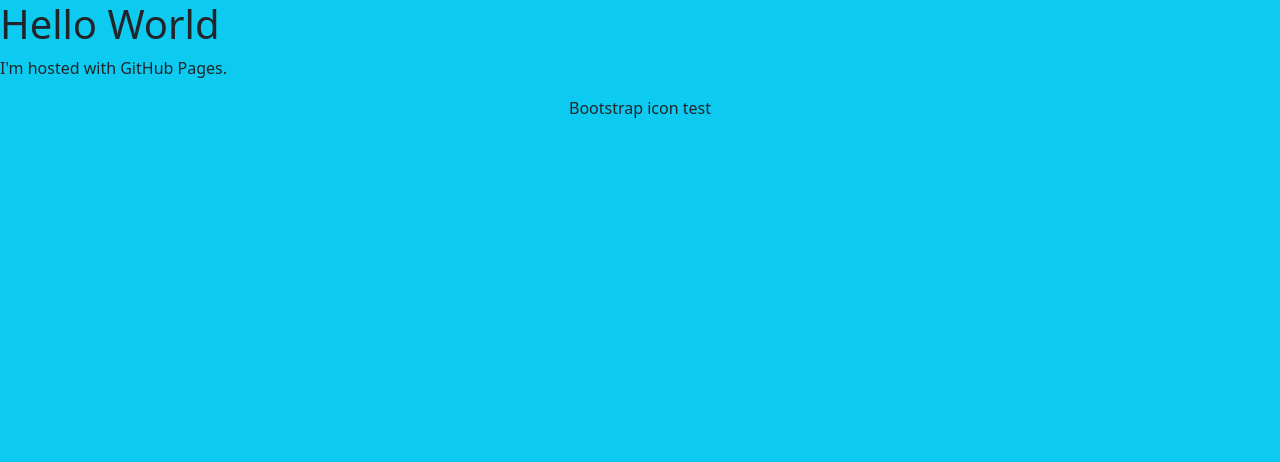
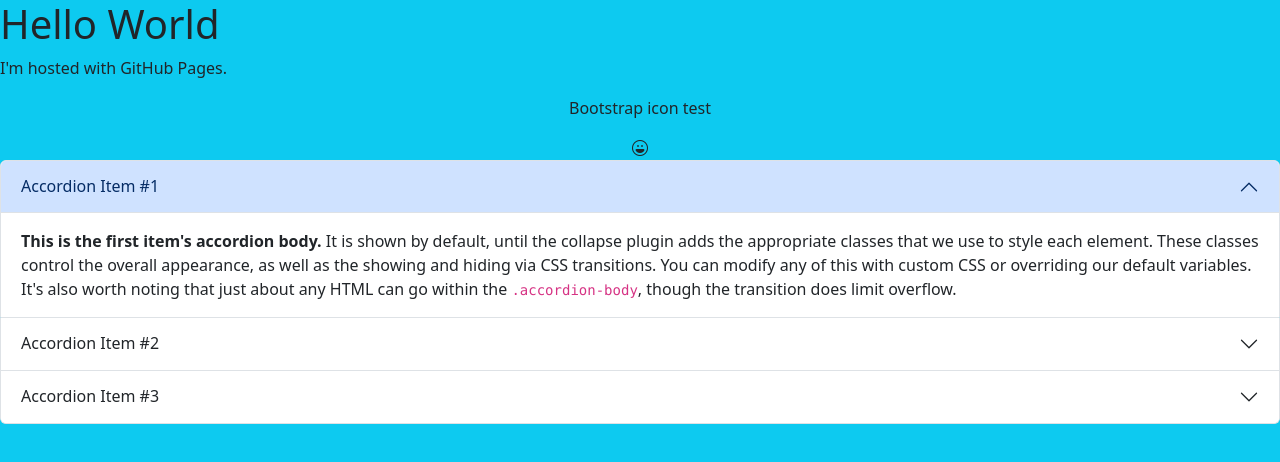
Before and after one commit to DamynFilipuzzi/Portfolio-2023, a website: page index.html in a window 1280 px wide. Drawn offline with nearby package versions, Linux system fonts and the light colour scheme.

Commit message:
Update index.html

```diff
--- a/index.html
+++ b/index.html
@@ -4,7 +4,9 @@
         <meta charset="utf-8">
         <!-- Bootstrap 5.3.2 -->
         <link href="https://cdn.jsdelivr.net/npm/bootstrap@5.3.2/dist/css/bootstrap.min.css" rel="stylesheet" integrity="sha384-T3c6CoIi6uLrA9TneNEoa7RxnatzjcDSCmG1MXxSR1GAsXEV/Dwwykc2MPK8M2HN" crossorigin="anonymous">
+        <link rel="stylesheet" href="https://cdn.jsdelivr.net/npm/bootstrap-icons@1.8.3/font/bootstrap-icons.css">
     </head>
+
     <body class="bg-info">
         <h1>Hello World</h1>
         <p>I'm hosted with GitHub Pages.</p>
@@ -13,6 +15,44 @@
             <i class="bi bi-emoji-laughing"></i>
         </div>
 
+        <div class="accordion" id="accordionExample">
+            <div class="accordion-item">
+                <h2 class="accordion-header">
+                    <button class="accordion-button" type="button" data-bs-toggle="collapse" data-bs-target="#collapseOne" aria-expanded="true" aria-controls="collapseOne">
+                        Accordion Item #1
+                    </button>
+                </h2>
+                <div id="collapseOne" class="accordion-collapse collapse show" data-bs-parent="#accordionExample">
+                    <div class="accordion-body">
+                        <strong>This is the first item's accordion body.</strong> It is shown by default, until the collapse plugin adds the appropriate classes that we use to style each element. These classes control the overall appearance, as well as the showing and hiding via CSS transitions. You can modify any of this with custom CSS or overriding our default variables. It's also worth noting that just about any HTML can go within the <code>.accordion-body</code>, though the transition does limit overflow.
+                    </div>
+                </div>
+            </div>
+            <div class="accordion-item">
+                <h2 class="accordion-header">
+                    <button class="accordion-button collapsed" type="button" data-bs-toggle="collapse" data-bs-target="#collapseTwo" aria-expanded="false" aria-controls="collapseTwo">
+                        Accordion Item #2
+                    </button>
+                </h2>
+                <div id="collapseTwo" class="accordion-collapse collapse" data-bs-parent="#accordionExample">
+                    <div class="accordion-body">
+                        <strong>This is the second item's accordion body.</strong> It is hidden by default, until the collapse plugin adds the appropriate classes that we use to style each element. These classes control the overall appearance, as well as the showing and hiding via CSS transitions. You can modify any of this with custom CSS or overriding our default variables. It's also worth noting that just about any HTML can go within the <code>.accordion-body</code>, though the transition does limit overflow.
+                    </div>
+                </div>
+            </div>
+            <div class="accordion-item">
+                <h2 class="accordion-header">
+                    <button class="accordion-button collapsed" type="button" data-bs-toggle="collapse" data-bs-target="#collapseThree" aria-expanded="false" aria-controls="collapseThree">
+                        Accordion Item #3
+                    </button>
+                </h2>
+                <div id="collapseThree" class="accordion-collapse collapse" data-bs-parent="#accordionExample">
+                    <div class="accordion-body">
+                        <strong>This is the third item's accordion body.</strong> It is hidden by default, until the collapse plugin adds the appropriate classes that we use to style each element. These classes control the overall appearance, as well as the showing and hiding via CSS transitions. You can modify any of this with custom CSS or overriding our default variables. It's also worth noting that just about any HTML can go within the <code>.accordion-body</code>, though the transition does limit overflow.
+                    </div>
+                </div>
+            </div>
+        </div>
 
         <!-- Bootstrap 5.3.2 -->
         <script src="https://cdn.jsdelivr.net/npm/bootstrap@5.3.2/dist/js/bootstrap.bundle.min.js" integrity="sha384-C6RzsynM9kWDrMNeT87bh95OGNyZPhcTNXj1NW7RuBCsyN/o0jlpcV8Qyq46cDfL" crossorigin="anonymous"></script>
```
